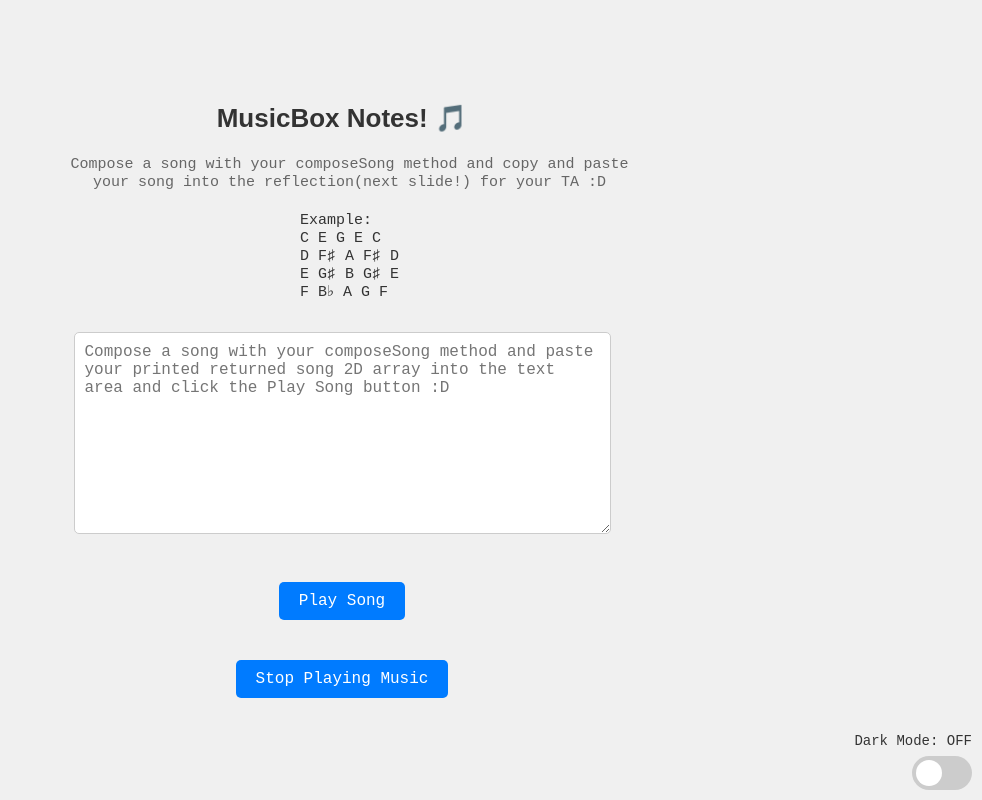
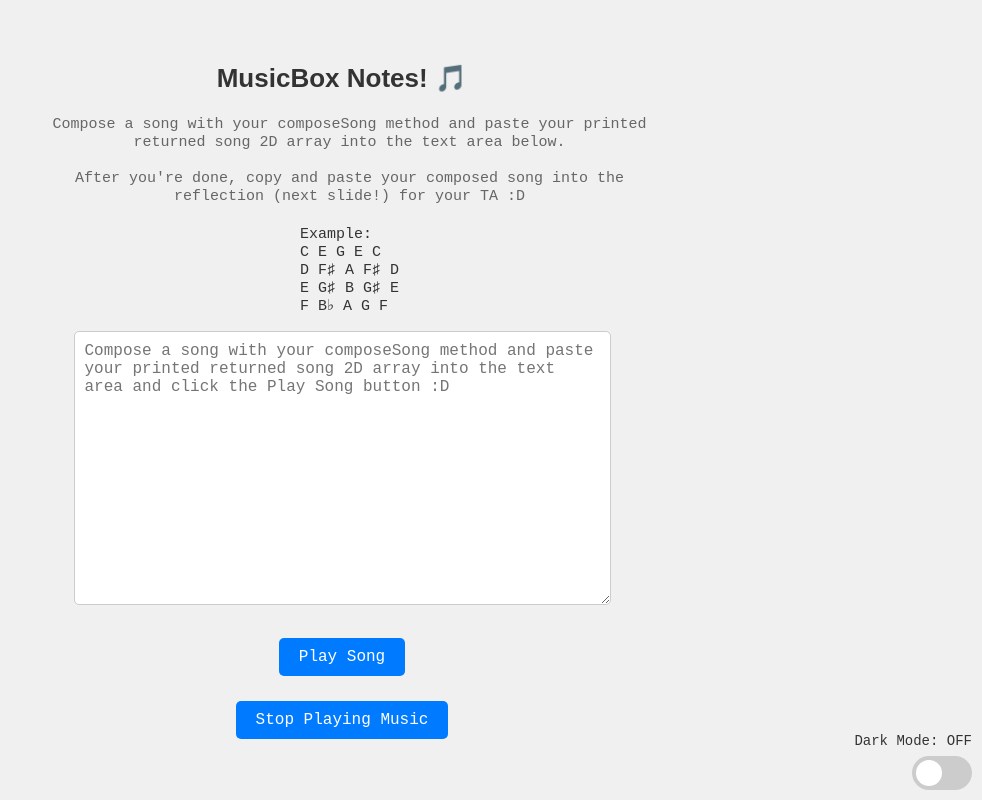
Before and after one commit to cse122/warm_up, a plain HTML site: page index.html in a window 1280 px wide. Shown: the whole page, without its empty margins (298-1280 px from the left). Drawn offline with Linux system fonts and the light colour scheme.

Commit message:
wow im an idiot

```diff
--- a/index.html
+++ b/index.html
@@ -37,7 +37,7 @@
             transition: color 0.3s ease;
         }
         #songInput, button {
-            margin: 20px 0;
+            margin: 5px 0 20px;
             padding: 10px;
             border-radius: 5px;
             font-family: 'Courier New', monospace;
@@ -181,7 +181,7 @@
 </head>
 <body>
     <h2>MusicBox Notes! 🎵</h2>
-    <div class="instruction-text">Compose a song with your composeSong method and copy and paste your song into the reflection(next slide!) for your TA :D</div>
+    <div class="instruction-text">Compose a song with your composeSong method and paste your printed returned song 2D array into the text area below. <br> <br> After you're done, copy and paste your composed song into the reflection (next slide!) for your TA :D </div>
     <div class="example-text">
         <pre>Example:
 C E G E C
@@ -189,7 +189,7 @@ D F♯ A F♯ D
 E G♯ B G♯ E
 F B♭ A G F</pre>
     </div>
-    <textarea id="songInput" rows="10" cols="50" placeholder="Compose a song with your composeSong method and paste your printed returned song 2D array into the text area and click the Play Song button :D"></textarea><br>
+    <textarea id="songInput" rows="14" cols="50" placeholder="Compose a song with your composeSong method and paste your printed returned song 2D array into the text area and click the Play Song button :D"></textarea><br>
     <button onclick="playSong()">Play Song</button>
     <button onclick="stopPlaying()">Stop Playing Music</button>
     <label class="switch">
```
